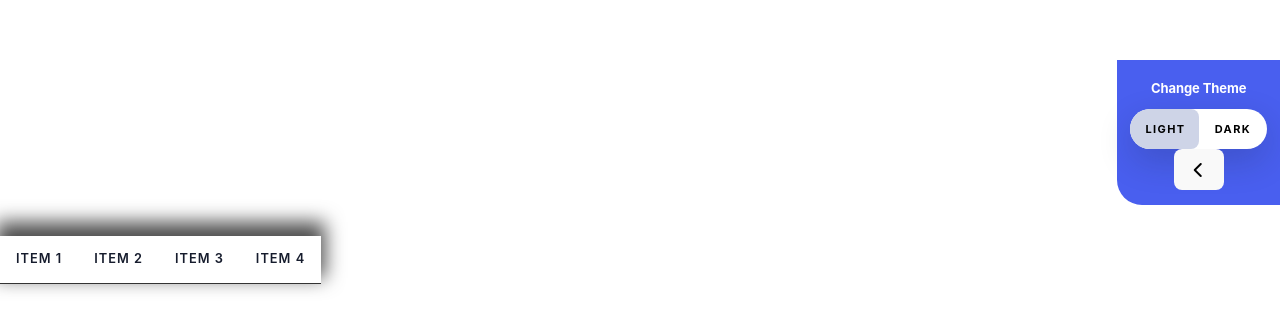
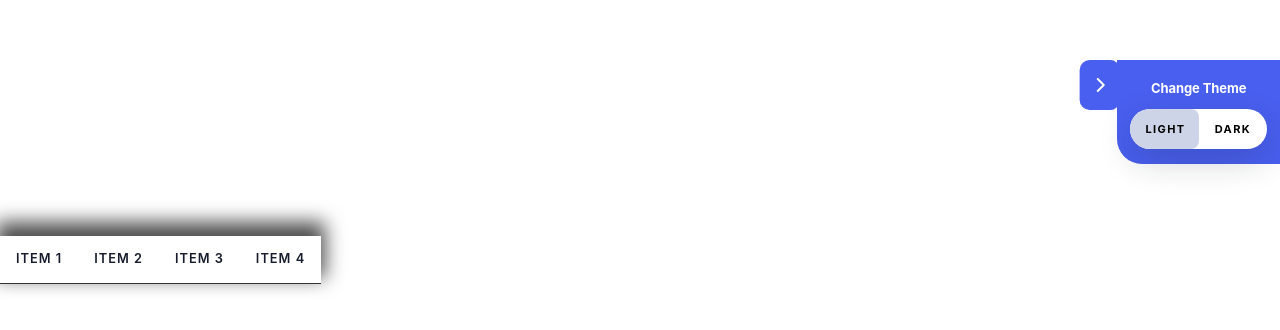
Before and after one commit to savus/ThemesAndFilters, a React (Vite) app: page / in a window 1280 px wide. Shown: the part 140-470 px from the top of the page. Built offline with nearby package versions, Linux system fonts and the light colour scheme; the HTML template or start-up script is replaced by a standard one.

Commit message:
finish up css styings for theme-panel`:w:

```diff
--- a/src/App.tsx
+++ b/src/App.tsx
@@ -14,7 +14,7 @@ function App() {
             <button className="switcher-btn active">Light</button>
             <button className="switcher-btn">Dark</button>
           </div>
-          <button>
+          <button className="theme-tab">
             <i className="fas fa-chevron-left"></i>
           </button>
         </div>
--- a/src/css/styles.css
+++ b/src/css/styles.css
@@ -58,6 +58,39 @@
   background-color: #ced4e7;
 }
 
+.theme-body .theme-tab {
+  position: absolute;
+  top:0;
+  left: 1px;
+  display:flex;
+  transform: translateX(-100%);
+  justify-content: center;
+  align-items: center;
+  width:30px;
+  height: 50px;
+  border: 0;
+  background: #495fef;
+  color: #fff;
+  border-top-left-radius: 10px;
+  border-bottom-left-radius: 10px;
+
+}
+
+.theme-body .theme-tab:hover {
+  cursor: pointer;
+}
+
+.theme-body .theme-tab i {
+  font-size: 1rem;
+  transition: 0.4s;
+  pointer-events: none;
+
+}
+
+.theme-panel.open .theme-tab i {
+  transform: scaleX(-1);
+}
+
 .navbar {
   color: var(--color-headings);
   background-color: var(--color-panel);
```
